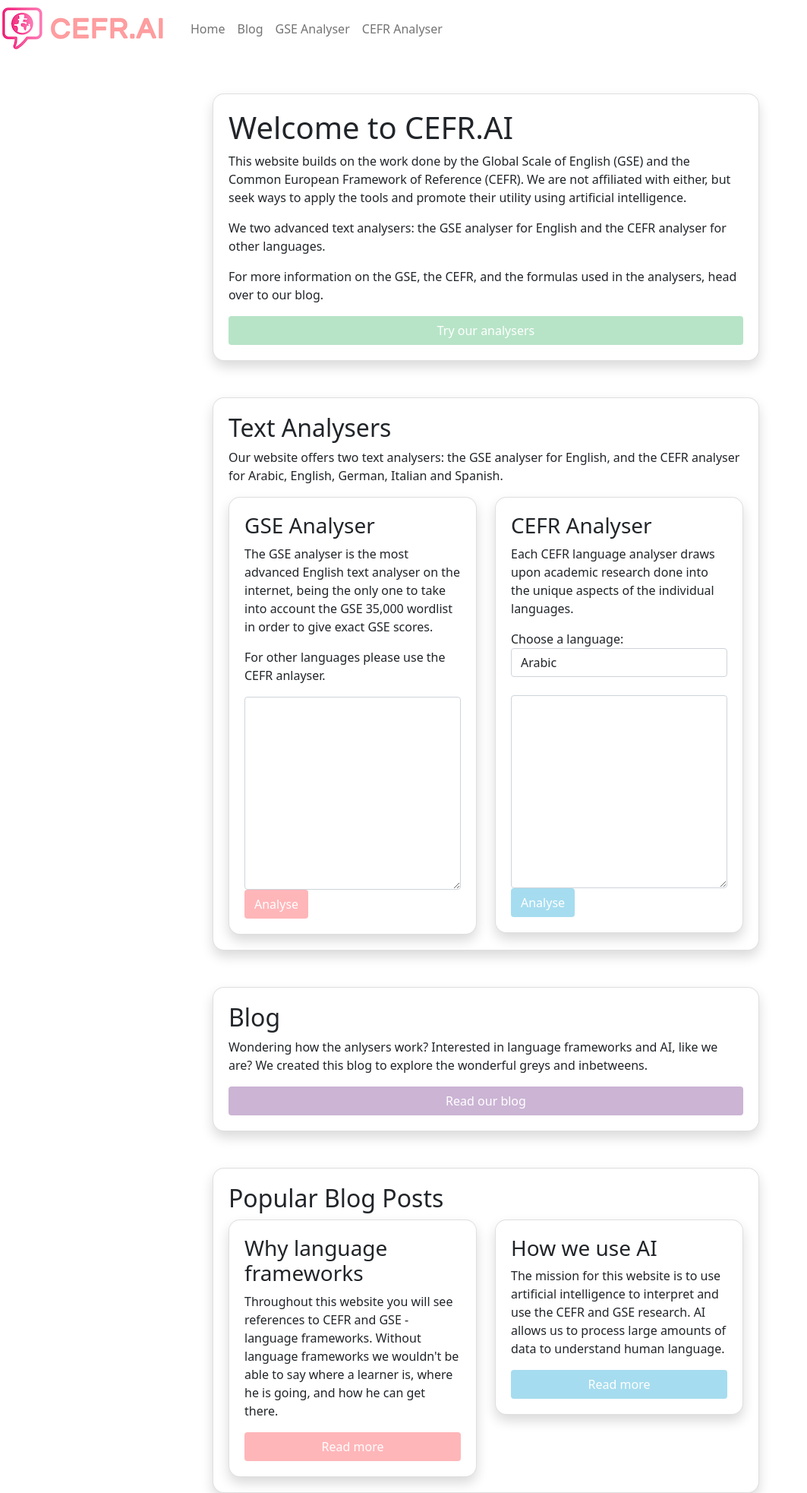
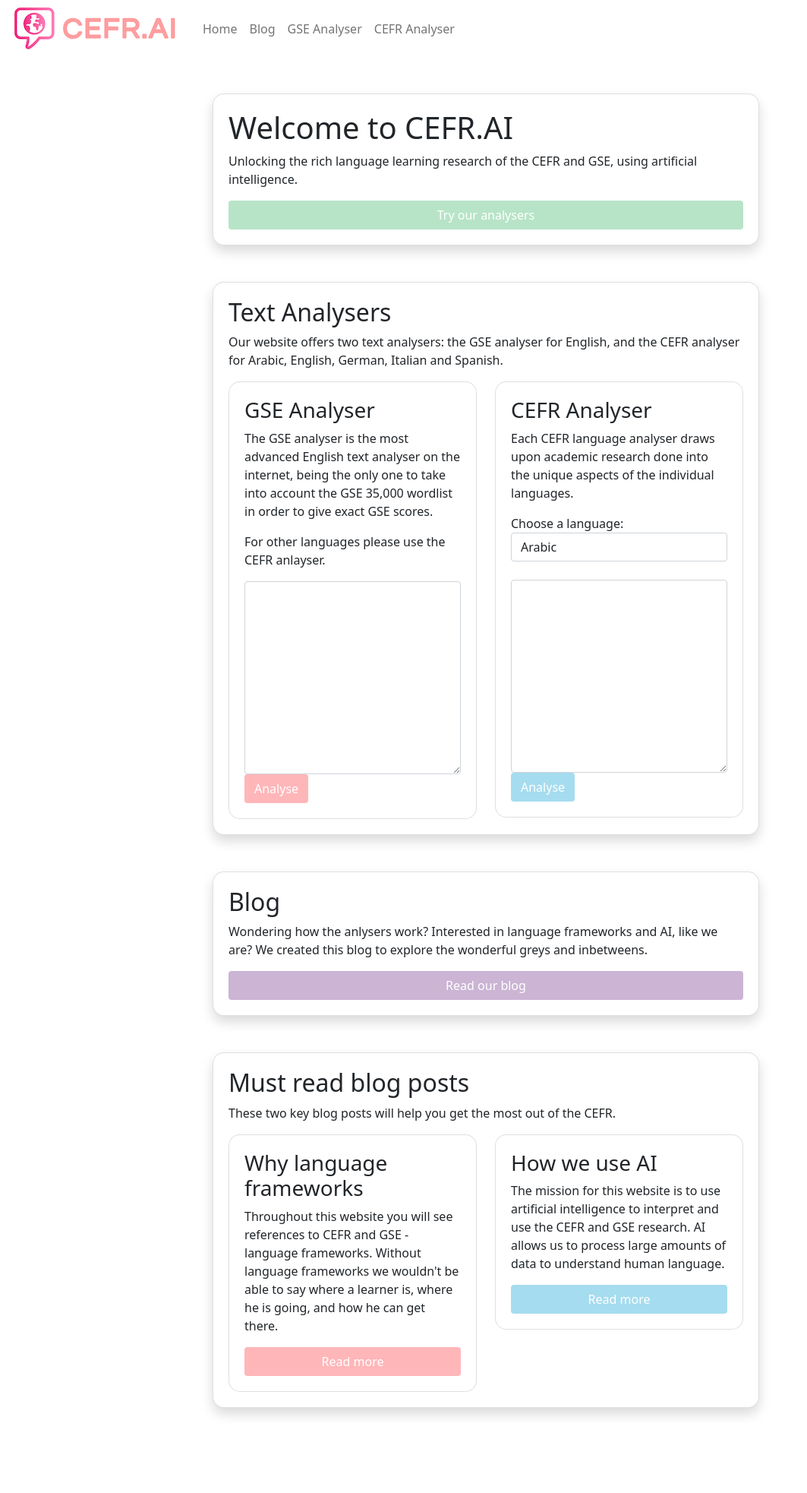
Before and after one commit to oozr/lindley.me, a Flask app: page / in a window 1280 px wide. Shown: the whole page at 76% size, without its empty margins (0-1063 px from the left). After the commit the page ends 1864 px from the top, so only its background shows below. Run offline with Flask 2, Linux system fonts and the light colour scheme; some libraries are stand-ins or nearby versions.

Commit message:
updating look and feel

```diff
--- a/website/templates/base.html
+++ b/website/templates/base.html
@@ -11,6 +11,7 @@
   </head>
   <body>
     <!-- create a navbar using bootstrap, this one makes it suitable for mobiles -->
+
     <nav class="navbar navbar-expand-lg navbar-light bg-white">
       <button
         class="navbar-toggler"
@@ -35,6 +36,12 @@
             <a class="nav-item nav-link" id="logout" href="/cefr_analyser">CEFR Analyser</a>
         </div>
       </div>
+      <style>
+        .navbar {
+        padding-left: 1rem;
+        padding-right: 1rem;
+      }
+      </style>
     </nav>
 
     <style>
@@ -80,24 +87,6 @@
       }
     </style>
 
-    {% with messages = get_flashed_messages(with_categories=true) %} {% if
-    messages %} {% for category, message in messages %} {% if category ==
-    'error' %}
-    <div class="alert alert-danger alter-dismissable fade show" role="alert">
-      {{ message }}
-      <button type="button" class="close" data-dismiss="alert">
-        <span aria-hidden="true">&times;</span>
-      </button>
-    </div>
-    {% else %}
-    <div class="alert alert-success alter-dismissable fade show" role="alert">
-      {{ message }}
-      <button type="button" class="close" data-dismiss="alert">
-        <span aria-hidden="true">&times;</span>
-      </button>
-    </div>
-    {% endif %} {% endfor %} {% endif %} {% endwith %}
-
     <div class="container">{% block content %} {% endblock %}</div>
     <!-- import javascript -->
     <script
@@ -115,18 +104,5 @@
       integrity="sha384-JZR6Spejh4U02d8jOt6vLEHfe/JQGiRRSQQxSfFWpi1MquVdAyjUar5+76PVCmYl"
       crossorigin="anonymous"
     ></script>
-
-{% block javascript %}
-    <script type="text/javascript">
-      function deleteNote(noteId) {
-  fetch("/delete-note", {
-    method: "POST",
-    body: JSON.stringify({ noteId: noteId }),
-  }).then((_res) => {
-    window.location.href = "/";
-  });
-  }
-</script>
-{% endblock %}
   </body>
 </html>
--- a/website/templates/cefr_analyser.html
+++ b/website/templates/cefr_analyser.html
@@ -24,6 +24,7 @@
                                 <option value="Italian">Italian</option>
                                 <option value="Spanish">Spanish</option>
                             </select>
+                            <br>
                             <textarea name="text" rows="10" cols="50" class="form-control" placeholder="Enter at least one sentence."></textarea>
                             <input type="submit" value="Analyse" class="btn btn-pastel-red">
                         </div>
--- a/website/templates/gse_result.html
+++ b/website/templates/gse_result.html
@@ -42,14 +42,15 @@
             </div>
         </div>
 
-<!--
+
     <script>
         $(document).ready(function () {
             $("#gse-score").hide()
             $("#gse-score").fadeIn(2000);
+            $("#cefr-score").hide()
+            $("#cefr-score").fadeIn(2000);
         });
     </script>
--->
 
 </body>
 
--- a/website/templates/home.html
+++ b/website/templates/home.html
@@ -8,9 +8,7 @@
             <div class="col-md-8">
                 <div class="card shadow bg-white" style="border-radius: 15px; padding: 20px;">
                     <h1>Welcome to CEFR.AI</h1>
-                    <p>This website builds on the work done by the Global Scale of English (GSE) and the Common European Framework of Reference (CEFR). We are not affiliated with either, but seek ways to apply the tools and promote their utility using artificial intelligence.</p>
-                    <p>We two advanced text analysers: the GSE analyser for English and the CEFR analyser for other languages.</p>
-                    <p>For more information on the GSE, the CEFR, and the formulas used in the analysers, head over to our blog.</p>
+                    <p>Unlocking the rich language learning research of the CEFR and GSE, using artificial intelligence.</p>
                     <a href="#analyser-section" class="btn btn-pastel-green">Try our analysers</a>
                 </div>
             </div>
@@ -25,7 +23,7 @@
                     <p>Our website offers two text analysers: the GSE analyser for English, and the CEFR analyser for Arabic, English, German, Italian and Spanish.</p>
                     <div class="row">
                         <div class="col-md-6">
-                            <div class="card shadow bg-white" style="border-radius: 15px; padding: 20px;">
+                            <div class="card bg-white" style="border-radius: 15px; padding: 20px;">
                                 <h3>GSE Analyser</h3>
                                 <p>The GSE analyser is the most advanced English text analyser on the internet, being the only one to take into account the GSE 35,000 wordlist in order to give exact GSE scores.</p>
                                 <p>For other languages please use the CEFR anlayser.</p>
@@ -37,7 +35,7 @@
                             </div>
                         </div>
                         <div class="col-md-6">
-                            <div class="card shadow bg-white" style="border-radius: 15px; padding: 20px;">
+                            <div class="card bg-white" style="border-radius: 15px; padding: 20px;">
                                 <h3>CEFR Analyser</h3>
                                 <p>Each CEFR language analyser draws upon academic research done into the unique aspects of the individual languages.</p>
                                 <form action="/cefr_analyser" method="post">
@@ -77,17 +75,18 @@
         <div class="row justify-content-center">
             <div class="col-md-8">
                 <div class="card shadow bg-white" style="border-radius: 15px; padding: 20px;">
-                    <h2>Popular Blog Posts</h2>
+                    <h2>Must read blog posts</h2>
+                    <p>These two key blog posts will help you get the most out of the CEFR.</p>
                     <div class="row">
                         <div class="col-md-6">
-                            <div class="card shadow bg-white" style="border-radius: 15px; padding: 20px;">
+                            <div class="card bg-white" style="border-radius: 15px; padding: 20px;">
                                 <h3>Why language frameworks</h3>
                                 <p>Throughout this website you will see references to CEFR and GSE - language frameworks. Without language frameworks we wouldn't be able to say where a learner is, where he is going, and how he can get there.</p>
                                 <a href="#" class="btn btn-pastel-red">Read more</a>
                             </div>
                         </div>
                         <div class="col-md-6">
-                            <div class="card shadow bg-white" style="border-radius: 15px; padding: 20px;">
+                            <div class="card bg-white" style="border-radius: 15px; padding: 20px;">
                                 <h3>How we use AI</h3>
                                 <p>The mission for this website is to use artificial intelligence to interpret and use the CEFR and GSE research. AI allows us to process large amounts of data to understand human language.</p>
                                 <a href="#" class="btn btn-pastel-blue">Read more</a>
@@ -98,5 +97,7 @@
             </div>
         </div>
     </div>
+    <br>
+    <br>
 </body>
 {% endblock %}
```
